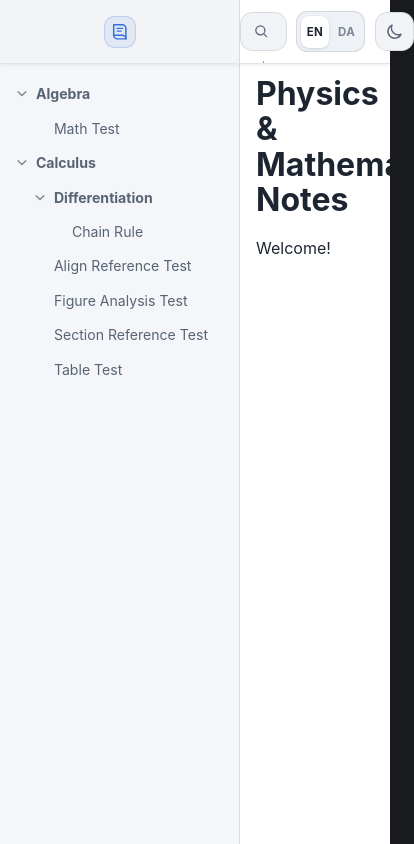
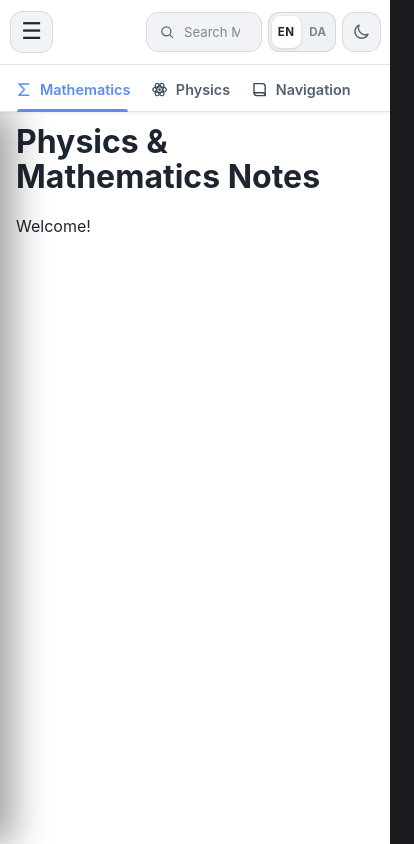
Before and after one commit to Jonasjs11/note-web, a React (Vite) app: page / in a window 390 px wide. Shown: the whole page, 414 px wide, since content can reach past the window. Built offline with nearby package versions, Linux system fonts and the light colour scheme.

Commit message:
fix: mobile width

```diff
--- a/src/app/Layout.tsx
+++ b/src/app/Layout.tsx
@@ -35,6 +35,11 @@ export default function Layout() {
         setSiteContentsSections,
     ] = useState<Section[]>([]);
 
+    const [
+        isSidebarOpen,
+        setIsSidebarOpen,
+    ] = useState(false);
+
     const location = useLocation();
 
     useEffect(() => {
@@ -70,9 +75,9 @@ export default function Layout() {
             }
 
             /*
-            * MathJax equation anchors can be created
-            * shortly after the React page renders.
-            */
+             * MathJax equation anchors can be created
+             * shortly after the React page renders.
+             */
             if (attempt < 20) {
                 attempt++;
 
@@ -96,12 +101,69 @@ export default function Layout() {
         location.hash,
     ]);
 
+    useEffect(() => {
+        if (!isSidebarOpen) {
+            return;
+        }
+
+        function handleKeyDown(
+            event: KeyboardEvent,
+        ): void {
+            if (event.key === "Escape") {
+                setIsSidebarOpen(false);
+            }
+        }
+
+        document.addEventListener(
+            "keydown",
+            handleKeyDown,
+        );
+
+        return () => {
+            document.removeEventListener(
+                "keydown",
+                handleKeyDown,
+            );
+        };
+    }, [
+        isSidebarOpen,
+    ]);
+
     return (
         <SubjectProvider>
-            <div className="layout">
-                <Header />
+            <div
+                className={
+                    isSidebarOpen
+                        ? "layout layout--sidebar-open"
+                        : "layout"
+                }
+            >
+                <Header
+                    isSidebarOpen={isSidebarOpen}
+                    onToggleSidebar={() => {
+                        setIsSidebarOpen(
+                            currentlyOpen =>
+                                !currentlyOpen,
+                        );
+                    }}
+                />
 
-                <Sidebar />
+                <Sidebar
+                    onNavigate={() => {
+                        setIsSidebarOpen(false);
+                    }}
+                />
+
+                {isSidebarOpen && (
+                    <button
+                        type="button"
+                        className="sidebar-backdrop"
+                        aria-label="Close navigation"
+                        onClick={() => {
+                            setIsSidebarOpen(false);
+                        }}
+                    />
+                )}
 
                 <main className="note-content-holder">
                     <div className="note-content-layout">
--- a/src/components/Header/Header.css
+++ b/src/components/Header/Header.css
@@ -466,14 +466,78 @@
     }
 }
 
-@media (max-width: 760px) {
-    .app-header__brand-name {
+.sidebar-toggle {
+    display: none;
+}
+
+.sidebar-toggle:focus-visible {
+    outline: 2px solid var(--focus-ring);
+    outline-offset: 2px;
+}
+
+@media (max-width: 800px) {
+    .app-header {
+        grid-template-columns:
+            auto
+            minmax(0, 1fr);
+
+        grid-template-rows:
+            64px
+            48px;
+
+        height: var(--header-height);
+    }
+
+    .sidebar-toggle {
+        grid-column: 1;
+        grid-row: 1;
+
+        display: grid;
+        place-items: center;
+
+        width: 2.65rem;
+        height: 2.65rem;
+        margin-left: 0.65rem;
+        padding: 0;
+
+        color: var(--text-primary);
+        background: var(--search-background);
+        border: 1px solid var(--border-subtle);
+        border-radius: 0.78rem;
+
+        font-size: 1.45rem;
+        line-height: 1;
+
+        cursor: pointer;
+    }
+
+    .sidebar-toggle:hover {
+        background: var(--hover-background-strong);
+    }
+
+    .app-header__brand {
         display: none;
     }
 
-    .app-header__brand {
-        justify-content: center;
-        padding-inline: 0.5rem;
+    .app-header__actions {
+        grid-column: 2;
+        grid-row: 1;
+
+        justify-content: flex-end;
+
+        overflow: hidden;
+        padding-right: 0.55rem;
+        padding-left: 0.4rem;
+    }
+
+    .subject-tabs {
+        grid-column: 1 / -1;
+        grid-row: 2;
+
+        width: 100%;
+        padding-inline: 0.35rem;
+
+        border-top: 1px solid var(--header-border);
     }
 
     .subject-tab {
@@ -481,10 +545,25 @@
     }
 
     .note-search {
-        width: 9rem;
+        width: min(9rem, 38vw);
     }
 
     .note-search__input {
         font-size: 0.82rem;
     }
 }
+
+@media (max-width: 420px) {
+    .app-header__actions {
+        gap: 0.35rem;
+    }
+
+    .note-search {
+        width: 7.25rem;
+    }
+
+    .subject-tab {
+        gap: 0.4rem;
+        padding-inline: 0.55rem;
+    }
+}
--- a/src/components/Header/Header.tsx
+++ b/src/components/Header/Header.tsx
@@ -18,7 +18,15 @@ import ThemeToggle from "./ThemeToggle";
 
 import "./Header.css";
 
-export default function Header() {
+interface HeaderProps {
+    isSidebarOpen: boolean;
+    onToggleSidebar: () => void;
+}
+
+export default function Header({
+    isSidebarOpen,
+    onToggleSidebar,
+}: HeaderProps) {
     const {
         subjects,
         selectedSubject,
@@ -27,6 +35,23 @@ export default function Header() {
 
     return (
         <header className="app-header">
+            <button
+                type="button"
+                className="sidebar-toggle"
+                aria-label={
+                    isSidebarOpen
+                        ? "Close navigation"
+                        : "Open navigation"
+                }
+                aria-controls="site-sidebar"
+                aria-expanded={isSidebarOpen}
+                onClick={onToggleSidebar}
+            >
+                <span aria-hidden="true">
+                    {isSidebarOpen ? "×" : "☰"}
+                </span>
+            </button>
+
             <Link
                 to="/"
                 className="app-header__brand"
--- a/src/components/Sidebar/Sidebar.css
+++ b/src/components/Sidebar/Sidebar.css
@@ -132,3 +132,45 @@
     font-size: 0.85rem;
     line-height: 1.5;
 }
+
+/* =========================================================
+   Mobile navigation drawer
+   ========================================================= */
+
+@media (max-width: 800px) {
+    .sidebar {
+        position: fixed;
+        z-index: 45;
+
+        top: var(--header-height);
+        bottom: 0;
+        left: 0;
+
+        width: min(88vw, 20rem);
+        max-width: 100%;
+
+        overflow-x: hidden;
+        overflow-y: auto;
+
+        border-right: 1px solid var(--border-subtle);
+        box-shadow:
+            0.8rem 0 2.2rem
+            rgba(0, 0, 0, 0.38);
+
+        transform: translateX(-100%);
+
+        transition:
+            transform 180ms ease;
+    }
+
+    .layout--sidebar-open .sidebar {
+        transform: translateX(0);
+    }
+}
+
+@media (prefers-reduced-motion: reduce) {
+    .sidebar,
+    .navigation-arrow {
+        transition: none;
+    }
+}
--- a/src/components/Sidebar/Sidebar.tsx
+++ b/src/components/Sidebar/Sidebar.tsx
@@ -29,14 +29,20 @@ import type {
 
 import "./Sidebar.css";
 
+interface SidebarProps {
+    onNavigate?: () => void;
+}
+
 interface NavigationNodeProps {
     item: NavigationItem;
     depth: number;
+    onNavigate?: () => void;
 }
 
 function NavigationNode({
     item,
     depth,
+    onNavigate,
 }: NavigationNodeProps) {
     const isFolder = Boolean(
         item.children?.length,
@@ -53,17 +59,14 @@ function NavigationNode({
         return (
             <NavLink
                 to={item.path}
-                className={({ isActive }) => {
-                    return [
-                        "navigation-node",
-                        "navigation-page",
+                onClick={onNavigate}
+                className={({ isActive }) =>
+                    `navigation-node navigation-page ${
                         isActive
                             ? "navigation-page-active"
-                            : "",
-                    ]
-                        .filter(Boolean)
-                        .join(" ");
-                }}
+                            : ""
+                    }`
+                }
                 style={indentationStyle}
             >
                 <span
@@ -85,9 +88,8 @@ function NavigationNode({
                 style={indentationStyle}
                 onClick={() => {
                     setIsExpanded(
-                        (currentlyExpanded) => {
-                            return !currentlyExpanded;
-                        },
+                        currentlyExpanded =>
+                            !currentlyExpanded,
                     );
                 }}
                 type="button"
@@ -119,6 +121,7 @@ function NavigationNode({
                             }
                             item={child}
                             depth={depth + 1}
+                            onNavigate={onNavigate}
                         />
                     ))}
                 </div>
@@ -127,7 +130,9 @@ function NavigationNode({
     );
 }
 
-export default function Sidebar() {
+export default function Sidebar({
+    onNavigate,
+}: SidebarProps) {
     const {
         selectedSubject,
         selectedPresentation,
@@ -138,12 +143,17 @@ export default function Sidebar() {
             notes,
             selectedSubject,
         );
-    }, [selectedSubject]);
+    }, [
+        selectedSubject,
+    ]);
 
     return (
         <aside
+            id="site-sidebar"
             className="sidebar"
-            aria-label={`${selectedPresentation.title} navigation`}
+            aria-label={
+                `${selectedPresentation.title} navigation`
+            }
             style={
                 {
                     "--subject-color":
@@ -164,6 +174,7 @@ export default function Sidebar() {
                             }
                             item={item}
                             depth={0}
+                            onNavigate={onNavigate}
                         />
                     ))
                 ) : (
--- a/src/index.css
+++ b/src/index.css
@@ -338,3 +338,65 @@ select {
         box-shadow: none;
     }
 }
+
+/* =========================================================
+   Mobile application shell
+   ========================================================= */
+
+.sidebar-backdrop {
+    display: none;
+}
+
+@media (max-width: 800px) {
+    :root {
+        --header-height: 112px;
+        --sidebar-width: 0px;
+    }
+
+    #root {
+        height: 100dvh;
+        min-height: 100vh;
+    }
+
+    .layout {
+        grid-template-columns:
+            minmax(0, 1fr);
+
+        grid-template-rows:
+            var(--header-height)
+            minmax(0, 1fr);
+
+        width: 100%;
+        overflow: hidden;
+    }
+
+    .note-content-holder {
+        grid-column: 1;
+        grid-row: 2;
+
+        width: 100%;
+    }
+
+    .sidebar-backdrop {
+        position: fixed;
+        z-index: 40;
+
+        top: var(--header-height);
+        right: 0;
+        bottom: 0;
+        left: 0;
+
+        display: block;
+
+        padding: 0;
+        border: 0;
+
+        background: rgba(0, 0, 0, 0.52);
+
+        cursor: default;
+    }
+
+    .note-content-page__surface {
+        overflow-wrap: anywhere;
+    }
+}
```
